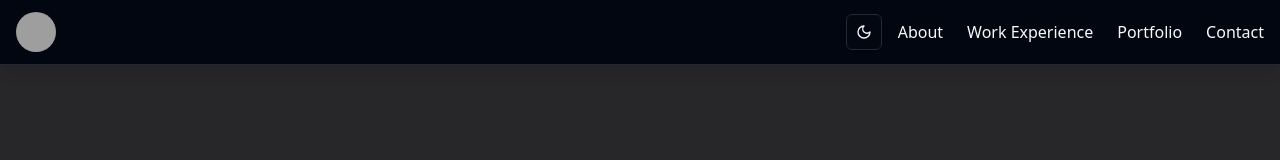
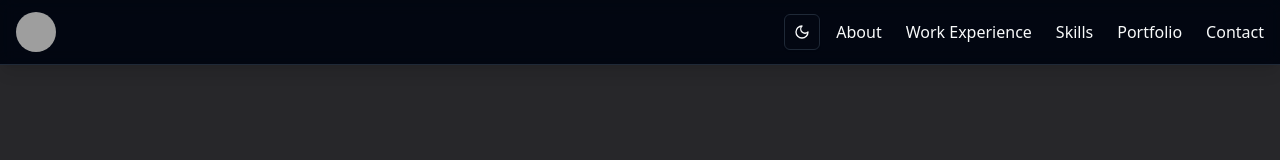
Before and after one commit to oopbest/my-resume-v3, a React (Vite) app: page / in a window 1280 px wide. Shown: the top 160 px of the page. Built offline with nearby package versions, Linux system fonts and the light colour scheme; grey boxes are pictures that could not be loaded.

Commit message:
fix menu

```diff
--- a/src/components/Navbar.tsx
+++ b/src/components/Navbar.tsx
@@ -20,6 +20,10 @@ const menus = [
   {
     title: "Work Experience",
     url: "work",
+  },
+  {
+    title: "Skills",
+    url: "skills",
   },
   {
     title: "Portfolio",
```
